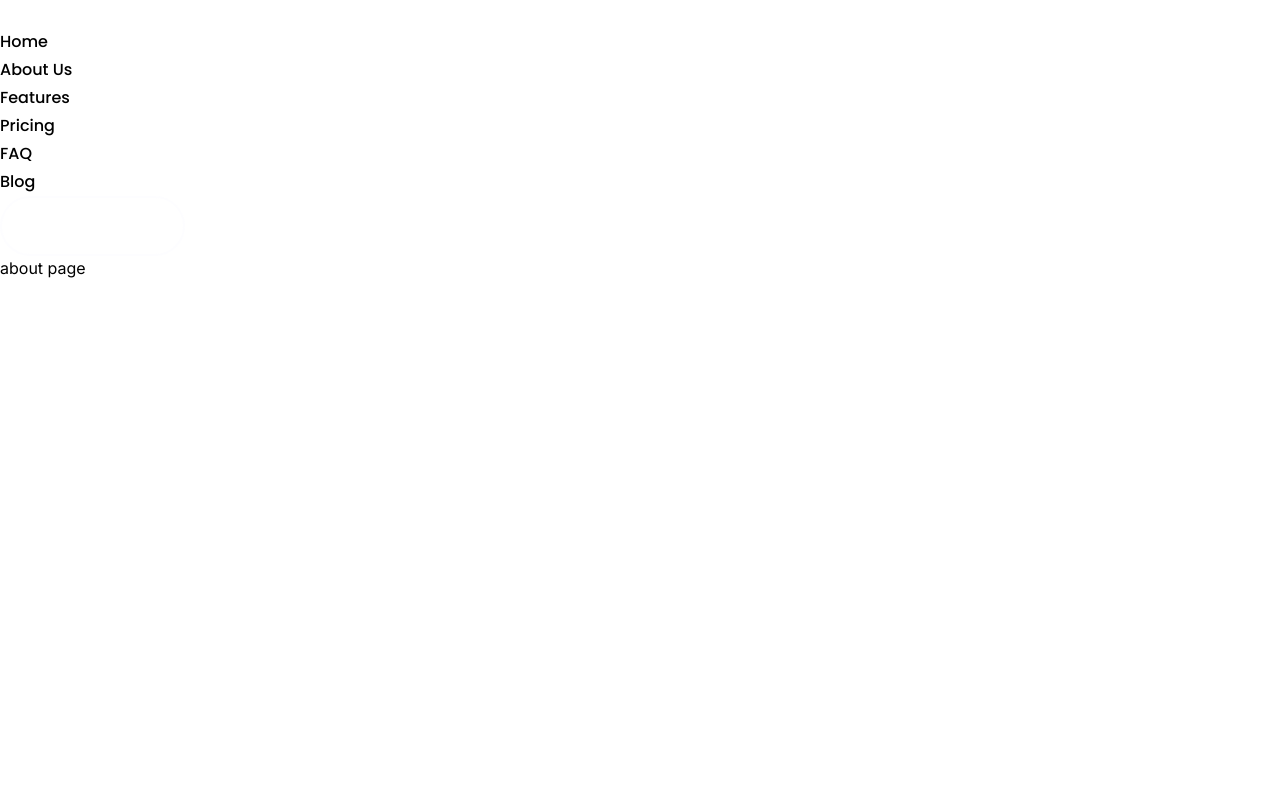
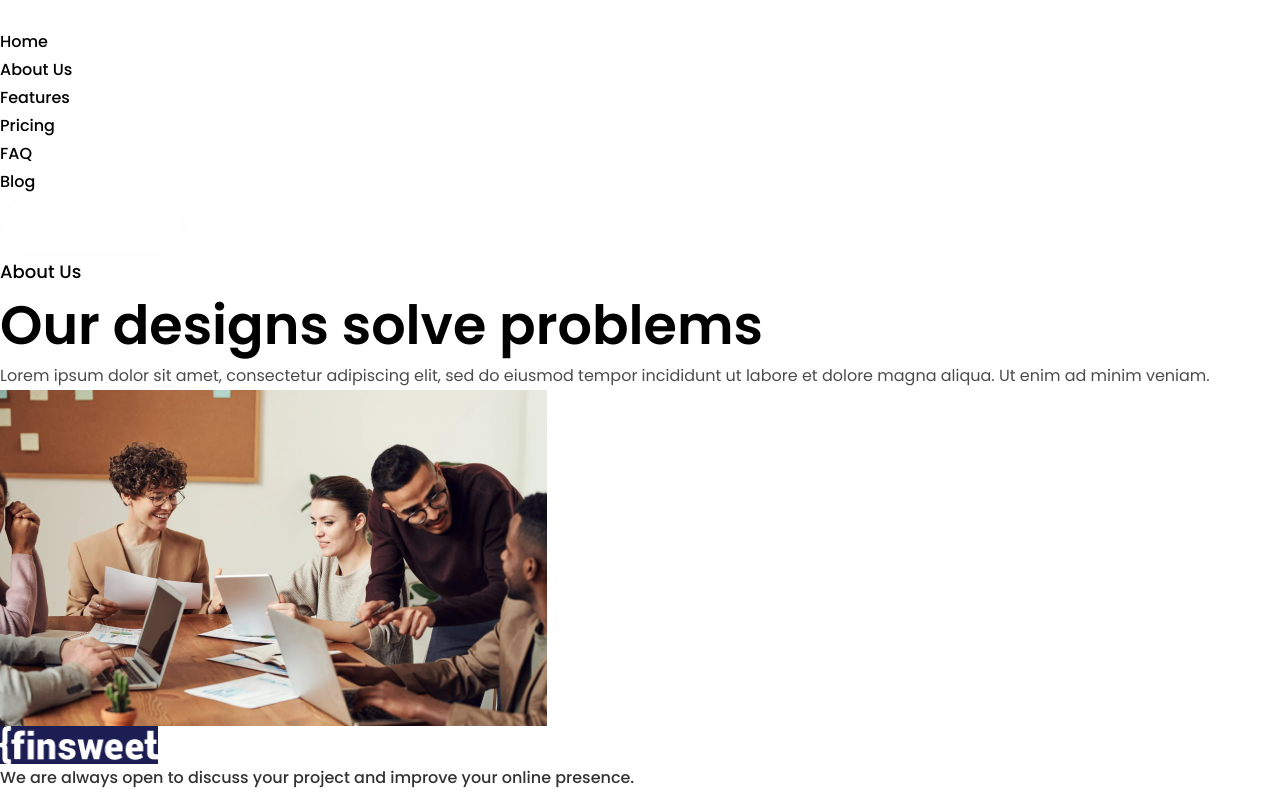
Before and after one commit to sultan93291/finswee_fullWeb, a Next.js app in the folder my-app/: page /about in a window 1280 px wide. Shown: the top 798 px of the page. Built offline with nearby package versions, Linux system fonts and the light colour scheme.

Commit message:
about page design section done

```diff
--- /dev/null
+++ b/my-app/src/Components/Routes/About/About.jsx
@@ -0,0 +1,12 @@
+import React from "react";
+import Design from "./Sections/Design/Design";
+
+const About = () => {
+  return (
+    <>
+      <Design />
+    </>
+  );
+};
+
+export default About;
--- /dev/null
+++ b/my-app/src/Components/Routes/About/Sections/Design/Design.jsx
@@ -0,0 +1,31 @@
+import Heading from "@/Components/Tags/Heading/Heading";
+import IMG from "@/Components/Tags/IMG/IMG";
+import Paragraph from "@/Components/Tags/Paragraph/Paragraph";
+
+import React from "react";
+
+const Design = () => {
+  return (
+    <section className=" h-auto w-auto  px-navbarPadding py-32 flex justify-between  bg-white   ">
+      <div className="flex flex-col">
+        <Paragraph className={"label-one my-2 "} text={"About us"} />
+        <div className=" flex flex-col gap-8">
+          <Heading
+            text={"Our designs solve problems"}
+            Heading={"h1"}
+            className={"Main-Heading text-DarkBlue w-fiveNinetyFive "}
+          />
+          <Paragraph
+            text={
+              "Lorem ipsum dolor sit amet, consectetur adipiscing elit, sed do eiusmod tempor incididunt ut labore et dolore magna aliqua. Ut enim ad minim veniam."
+            }
+            className={"Body-One text-DarkBlue w-fourEightyFour"}
+          />
+        </div>
+      </div>
+      <IMG src={"/Images/About/Design/designers.png"} height={336} width={547} />
+    </section>
+  );
+};
+
+export default Design;
--- a/my-app/src/app/about/page.jsx
+++ b/my-app/src/app/about/page.jsx
@@ -1,13 +1,17 @@
-import Navbar from '@/Components/Layout/Navbar/Navbar'
-import React from 'react'
+"use client"
+import Footer from "@/Components/Layout/Footer/Footer";
+import Navbar from "@/Components/Layout/Navbar/Navbar";
+import About from "@/Components/Routes/About/About";
+import React from "react";
 
 const page = () => {
   return (
     <>
-      <Navbar/>
-    <h1>about page</h1>
+      <Navbar />
+      <About />
+      <Footer />
     </>
-  )
-}
+  );
+};
 
-export default page
+export default page;
--- a/my-app/tailwind.config.js
+++ b/my-app/tailwind.config.js
@@ -74,7 +74,9 @@ module.exports = {
         FourOFive: "405px",
         fiveEightyTwo: "582px",
         fourSixtyFour: "464px",
-        sixThirty:"630px"
+        sixThirty: "630px",
+        fiveNinetyFive: "595px",
+        fourEightyFour:"484px"
       },
       borderRadius: {
         navbarBtnRadius: "41px",
```
Also changed, not shown: my-app/public/Images/About/Design/designers.png (added).
